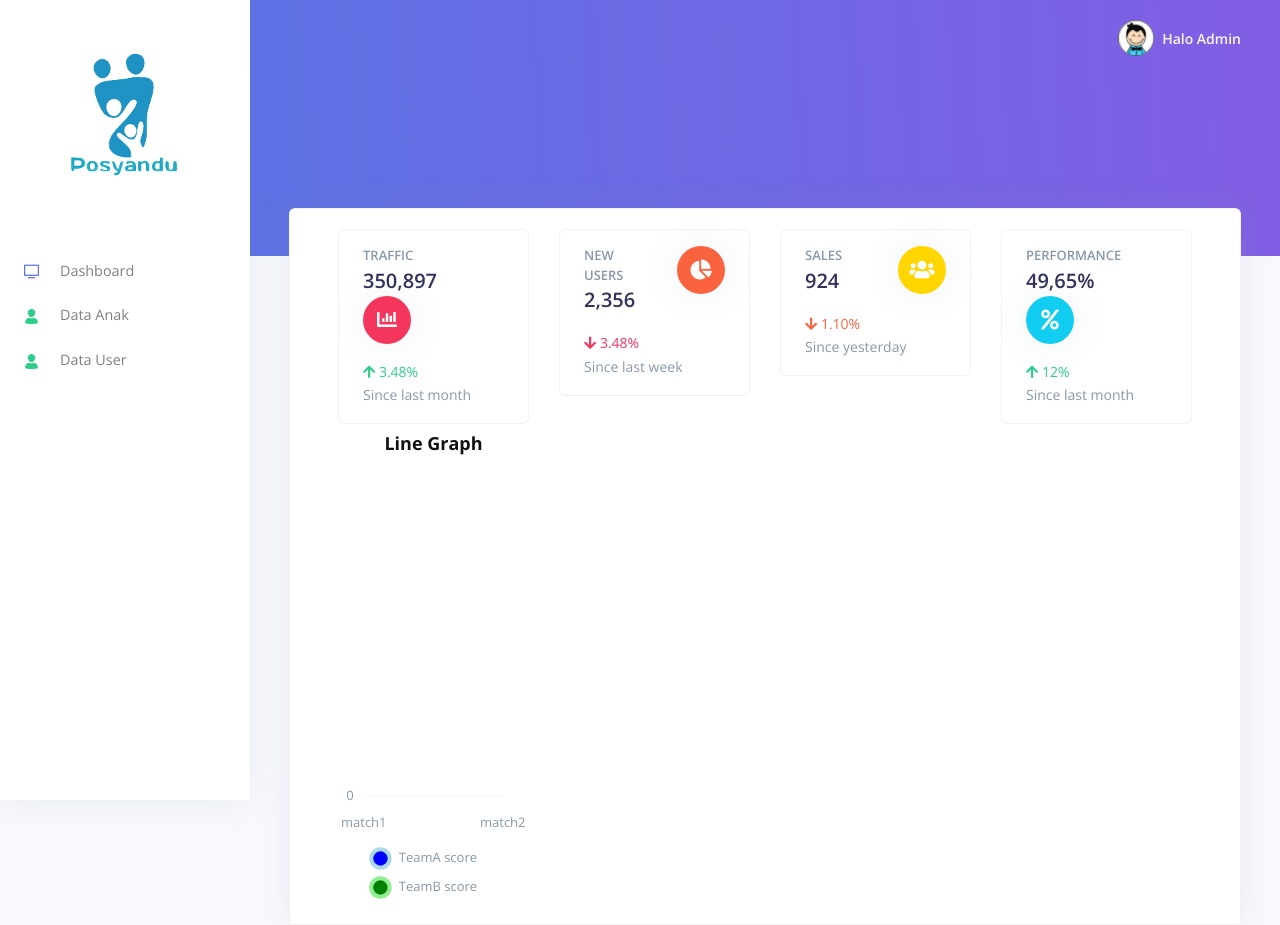
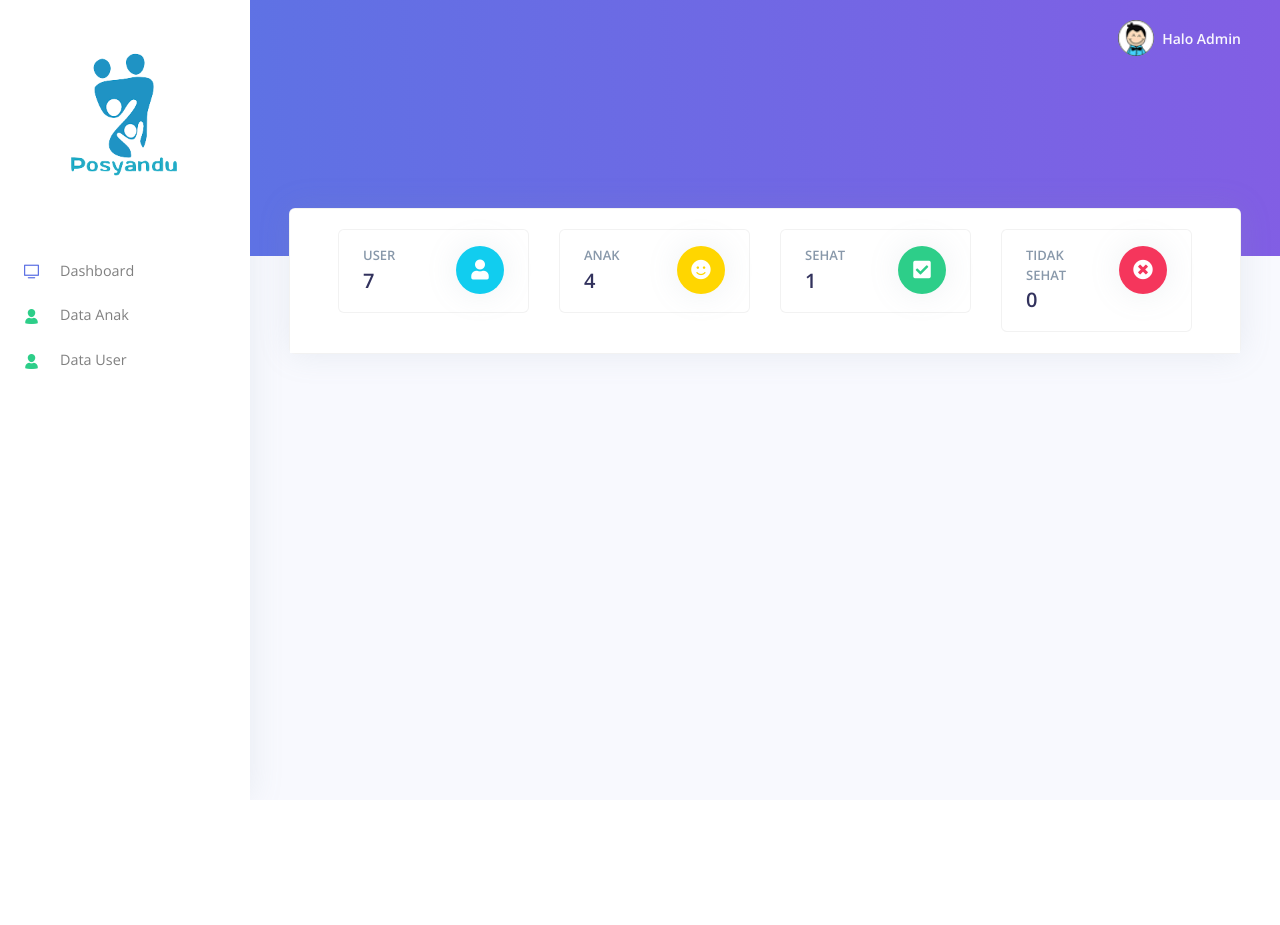
Before and after one commit to luthfidev/stunting, a PHP site: page /pages/dashboard.php in a window 1280 px wide. After the commit the page ends 795 px from the top, so only its background shows below. Run offline with PHP 8.4, Linux system fonts and the light colour scheme; a user stored in the database is signed in; data comes from the database, SQL or seed files in the repository; some libraries are stand-ins or nearby versions.

Commit message:
update 23

```diff
--- a/api/api_grafik.php
+++ b/api/api_grafik.php
@@ -1,19 +1,46 @@
 <?php
 	include "../config.php";
 
-	$query = mysqli_query($connect, "select tanggal, COUNT(*)as tot,
+/* 	$query = mysqli_query($connect, "select tanggal,
                                         COUNT(case when anak.keterangan='Gizi Baik' then 1 end) as baik,
                                         COUNT(case when anak.keterangan='Gizi Buruk' then 1 end) as buruk
                                         from anak  group by tanggal");
 
-	$json = array();
+				if(mysqli_num_rows($query) > 0 ){
+					$response = array();
+					$response["data"] = array();
+					while($x = mysqli_fetch_array($query)){
+						$h['tanggal'] = $x["tanggal"];
+						$h['baik'] = $x["baik"];
+						$h['buruk'] = $x["buruk"];
+						array_push($response["data"], $h);
+					}
+					echo json_encode($response);
+					}else {
+					$response["messages"]="tidak ada data";
+					echo json_encode($response);
+					}
+	mysqli_close($connect); */
 
-	while($row = mysqli_fetch_assoc($query)){
-		$json[] = $row;
-	}
+	$query = mysqli_query($connect, "select tanggal,
+	COUNT(case when anak.keterangan='Gizi Baik' then 1 end) as baik,
+	COUNT(case when anak.keterangan='Gizi Buruk' then 1 end) as buruk
+	from anak  group by tanggal");
+//loop through the returned data
+$data = array();
+foreach ($query as $row) {
+  $data[] = $row;
+}
 
-	echo json_encode($json);
+//free memory associated with result
+$query->close();
 
-	mysqli_close($connect);
+//close connection
+mysqli_close($connect);
+
+//now print the data
+print json_encode($data);
+
+
 
 ?>
--- a/assets/js/grafik_gizi.js
+++ b/assets/js/grafik_gizi.js
@@ -1,83 +1,56 @@
-$(document).ready(function() {
-
-	/**
-	 * call the data.php file to fetch the result from db table.
-	 */
+$(document).ready(function(){
 	$.ajax({
 		url : "http://localhost/stunting/api/api_grafik.php",
 		type : "GET",
 		success : function(data){
 			console.log(data);
 
-			var score = {
-                label : [],
-				giziA : [],
-				giziB : []
-			};
+			var tgl = [];
+			var baiks = [];
+			var buruks = [];
 
-			var len = data.length;
-
-			for (var i = 0; i < len; i++) {
-
-				if (data[i].keterangan == "baik") {
-					score.giziA.push(data[i].score);
-				}
-				else if (data[i].keterangan == "buruk") {
-					score.giziB.push(data[i].score);
-				}
+			for (var i in data) {
+				tgl.push(data[i].tanggal);
+				baiks.push(data[i].baik);
+				buruks.push(data[i].buruk);
 			}
 
-			//get canvas
-			var ctx = $("#chartcanvas");
-
-			var data = {
-				labels : ["match1", "match2"],
-				datasets : [
+			var chartdata = {
+				labels: tgl,
+				datasets: [
 					{
-						label : "TeamA score",
-						data : score.giziA,
-						backgroundColor : "blue",
-						borderColor : "lightblue",
-						fill : false,
-						lineTension : 0,
-						pointRadius : 5
+						label: "baik",
+						fill: false,
+						lineTension: 0.1,
+						backgroundColor: "rgba(59, 89, 152, 0.75)",
+						borderColor: "rgba(59, 89, 152, 1)",
+						pointHoverBackgroundColor: "rgba(59, 89, 152, 1)",
+						pointHoverBorderColor: "rgba(59, 89, 152, 1)",
+						data: baiks
 					},
 					{
-						label : "TeamB score",
-						data : score.giziB,
-						backgroundColor : "green",
-						borderColor : "lightgreen",
-						fill : false,
-						lineTension : 0,
-						pointRadius : 5
+						label: "buruk",
+						fill: false,
+						lineTension: 0.1,
+						backgroundColor: "rgba(59, 89, 152, 0.75)",
+						borderColor: "rgba(59, 89, 152, 1)",
+						pointHoverBackgroundColor: "rgba(59, 89, 152, 1)",
+						pointHoverBorderColor: "rgba(59, 89, 152, 1)",
+						data: buruks
 					}
 				]
 			};
 
-			var options = {
-				title : {
-					display : true,
-					position : "top",
-					text : "Line Graph",
-					fontSize : 18,
-					fontColor : "#111"
-				},
-				legend : {
-					display : true,
-					position : "bottom"
-				}
-			};
+			var ctx = $("#chartcanvas");
 
-			var chart = new Chart( ctx, {
-				type : "line",
-				data : data,
-				options : options
-			} );
+			var LineGraph = new Chart(ctx, {
+				type: 'line',
+				data: chartdata
+			});
 
 		},
-		error : function(data) {
-			console.log(data);
+		error : function(data){
+
 		}
 	});
-
 });
--- a/pages/anak_detail.php
+++ b/pages/anak_detail.php
@@ -102,11 +102,11 @@
                           <td><?php echo $data['keterangan']; ?></td>
                           <?php if ($data['keterangan']=="Gizi Baik") {?>
                             <td class="text-center">
-                            <a class="btn btn-success" title="Sehat" href="#"><i class="fa fa-check"></i></a>
+                            <a class="btn btn-success" data-toggle="tooltip" data-placement="right" title="Sehat" href="#"><i class="fa fa-check"></i></a>
                           </td>
                           <?php }else{ ?>
                             <td class="text-center">
-                            <a class="btn btn-warning" title="Tidak Sehat" href="#"><i class="fa fa-times"></i></a>
+                            <a class="btn btn-warning" data-toggle="tooltip" data-placement="right" title="Tidak Sehat" href="#"><i class="fa fa-times"></i></a>
                           </td>
                           <?php } ?>
                           <td>
--- a/pages/dashboard.php
+++ b/pages/dashboard.php
@@ -1,13 +1,7 @@
 <?php
   session_start();
   include '../config.php';
-    function rupiah($angka){
 
-
-  $hasil_rupiah = "Rp " . number_format($angka,2,',','.');
-  return $hasil_rupiah;
-
-  }
   if (isset($_SESSION['username'])) {
   $username = $_SESSION['username'];
   $isLoggedIn = $_SESSION['isLoggedIn'];
@@ -16,7 +10,19 @@
   else {
     header('location:../index.php?pesan=belum_login');
   }
-?><html>
+  $query = mysqli_query($connect, "select tanggal,
+	COUNT(case when anak.keterangan='Gizi Baik' then 1 end) as baik,
+	COUNT(case when anak.keterangan='Gizi Buruk' then 1 end) as buruk
+	from anak  group by tanggal");
+  $chart_data = '';
+  while($row = mysqli_fetch_array($query))
+  {
+    $chart_data .= "{ tanggal: '".$row["tanggal"]."', baik: ".$row["baik"].", buruk: ".$row["buruk"]."}, ";
+  }
+  $chart_data = substr($chart_data, 0, -2);
+
+?>
+<html>
 
 <head>
   <meta charset="utf-8">
@@ -34,6 +40,7 @@
   <!-- Argon CSS -->
   <link type="text/css" href="../assets/css/argon.css?v=1.0.0" rel="stylesheet">
   <link rel="stylesheet" type="text/css" href="../assets/DataTables/datatables.min.css"/>
+  <link rel="stylesheet" href="https://cdnjs.cloudflare.com/ajax/libs/morris.js/0.5.1/morris.css">
 </head>
 
 
@@ -69,19 +76,22 @@
                           <div class="card-body">
                             <div class="row">
                               <div class="col">
-                                <h5 class="card-title text-uppercase text-muted mb-0">Traffic</h5>
-                                <span class="h2 font-weight-bold mb-0">350,897</span>
+                                <h5 class="card-title text-uppercase text-muted mb-0">User</h5>
+                                <span class="h2 font-weight-bold mb-0">
+                                <?php
+                                $result=mysqli_query($connect, "SELECT count(*) as ttluser from admin");
+                                $data=mysqli_fetch_assoc($result);
+                                echo $data['ttluser'];
+                                ?>
+                                </span>
                               </div>
                               <div class="col-auto">
-                                <div class="icon icon-shape bg-danger text-white rounded-circle shadow">
-                                  <i class="fas fa-chart-bar"></i>
+                                <div class="icon icon-shape bg-info text-white rounded-circle shadow">
+                                  <i class="fas fa-user"></i>
                                 </div>
                               </div>
                             </div>
-                            <p class="mt-3 mb-0 text-muted text-sm">
-                              <span class="text-success mr-2"><i class="fa fa-arrow-up"></i> 3.48%</span>
-                              <span class="text-nowrap">Since last month</span>
-                            </p>
+
                           </div>
                         </div>
                       </div>
@@ -90,19 +100,22 @@
                           <div class="card-body">
                             <div class="row">
                               <div class="col">
-                                <h5 class="card-title text-uppercase text-muted mb-0">New users</h5>
-                                <span class="h2 font-weight-bold mb-0">2,356</span>
+                                <h5 class="card-title text-uppercase text-muted mb-0">Anak</h5>
+                                <span class="h2 font-weight-bold mb-0">
+                                <?php
+                                $result=mysqli_query($connect, "SELECT count(*) as ttlanak from anak");
+                                $data=mysqli_fetch_assoc($result);
+                                echo $data['ttlanak'];
+                                ?>
+                                </span>
                               </div>
                               <div class="col-auto">
-                                <div class="icon icon-shape bg-warning text-white rounded-circle shadow">
-                                  <i class="fas fa-chart-pie"></i>
+                                <div class="icon icon-shape bg-yellow text-white rounded-circle shadow">
+                                <i class="fas fa-smile"></i>
                                 </div>
                               </div>
                             </div>
-                            <p class="mt-3 mb-0 text-muted text-sm">
-                              <span class="text-danger mr-2"><i class="fas fa-arrow-down"></i> 3.48%</span>
-                              <span class="text-nowrap">Since last week</span>
-                            </p>
+
                           </div>
                         </div>
                       </div>
@@ -111,19 +124,22 @@
                           <div class="card-body">
                             <div class="row">
                               <div class="col">
-                                <h5 class="card-title text-uppercase text-muted mb-0">Sales</h5>
-                                <span class="h2 font-weight-bold mb-0">924</span>
+                                <h5 class="card-title text-uppercase text-muted mb-0">Sehat</h5>
+                                <span class="h2 font-weight-bold mb-0">
+                                <?php
+                                $result=mysqli_query($connect, "SELECT count(*) as sehat from anak where keterangan = 'Gizi Baik' ");
+                                $data=mysqli_fetch_assoc($result);
+                                echo $data['sehat'];
+                                ?>
+                                </span>
                               </div>
                               <div class="col-auto">
-                                <div class="icon icon-shape bg-yellow text-white rounded-circle shadow">
-                                  <i class="fas fa-users"></i>
+                                <div class="icon icon-shape bg-green text-white rounded-circle shadow">
+                                <i class="fas fa-check-square"></i>
                                 </div>
                               </div>
                             </div>
-                            <p class="mt-3 mb-0 text-muted text-sm">
-                              <span class="text-warning mr-2"><i class="fas fa-arrow-down"></i> 1.10%</span>
-                              <span class="text-nowrap">Since yesterday</span>
-                            </p>
+
                           </div>
                         </div>
                       </div>
@@ -132,24 +148,28 @@
                           <div class="card-body">
                             <div class="row">
                               <div class="col">
-                                <h5 class="card-title text-uppercase text-muted mb-0">Performance</h5>
-                                <span class="h2 font-weight-bold mb-0">49,65%</span>
+                                <h5 class="card-title text-uppercase text-muted mb-0">Tidak Sehat</h5>
+                                <span class="h2 font-weight-bold mb-0">
+                                <?php
+                                $result=mysqli_query($connect, "SELECT count(*) as tsehat from anak where keterangan = 'Gizi Buruk' ");
+                                $data=mysqli_fetch_assoc($result);
+                                echo $data['tsehat'];
+                                ?>
+                                </span>
                               </div>
                               <div class="col-auto">
-                                <div class="icon icon-shape bg-info text-white rounded-circle shadow">
-                                  <i class="fas fa-percent"></i>
+                                <div class="icon icon-shape bg-red text-white rounded-circle shadow">
+                                <i class="fas fa-times-circle"></i>
                                 </div>
                               </div>
                             </div>
-                            <p class="mt-3 mb-0 text-muted text-sm">
-                              <span class="text-success mr-2"><i class="fas fa-arrow-up"></i> 12%</span>
-                              <span class="text-nowrap">Since last month</span>
-                            </p>
                           </div>
                         </div>
                       </div>
-                      <div class="col-xl-3 col-lg-12">
-                      <canvas width="720" height="480" id="chartcanvas"></canvas>
+                      <div class="col-xl-12 col-lg-12">
+                      <div id="chart"></div>
+
+
                       </div>
                     </div>
 
@@ -175,7 +195,46 @@
   <!-- Argon JS -->
   <script src="../assets/js/argon.js?v=1.0.0"></script>
   <script type="text/javascript" src="../assets/DataTables/datatables.min.js"></script>
-  <script src="../assets/js/grafik_gizi.js"></script>
+
+ <script src="https://ajax.googleapis.com/ajax/libs/jquery/1.9.0/jquery.min.js"></script>
+<script src="https://cdnjs.cloudflare.com/ajax/libs/raphael/2.1.0/raphael-min.js"></script>
+<script src="https://cdnjs.cloudflare.com/ajax/libs/morris.js/0.5.1/morris.min.js"></script>
+ <!-- <script src="../assets/js/grafik_gizi.js"></script>   -->
+
+<script>
+/* new Morris.Line({
+  // ID of the element in which to draw the chart.
+  element: 'chart',
+  // Chart data records -- each entry in this array corresponds to a point on
+  // the chart.
+  data: [<?php echo $chart_data; ?> ],
+  // The name of the data record attribute that contains x-values.
+  xkey: 'tanggal',
+  // A list of names of data record attributes that contain y-values.
+  ykeys: ['baik','buruk'],
+  // Labels for the ykeys -- will be displayed when you hover over the
+  // chart.
+  labels: ['baik','buruk']
+}); */
+
+new Morris.Line({
+  // ID of the element in which to draw the chart.
+  element: 'chart',
+  // Chart data records -- each entry in this array corresponds to a point on
+  // the chart.
+  data: [<?php echo $chart_data; ?>  ],
+  // The name of the data record attribute that contains x-values.
+  xkey: 'tanggal',
+  parseTime: false,
+  // A list of names of data record attributes that contain y-values.
+  ykeys: ['baik','buruk'],
+  // Labels for the ykeys -- will be displayed when you hover over the
+  // chart.
+  labels: ['Baik','buruk'],
+  lineColors: ['#373651','#E65A26']
+});
+</script>
+
 </body>
 
 </html>
--- a/proses_login.php
+++ b/proses_login.php
@@ -25,7 +25,7 @@ if(!empty($_POST)){
             $_SESSION['iduser']=$iden;
             $_SESSION['username']=$username;
             $_SESSION['password']=$password;
-            header('Location: pages/index.php');
+            header('Location: pages/dashboard.php');
         }else{
             echo "username atau password salah";
             header('Location: index.php?pesan=gagal');
```
Also changed, not shown: pages/user.php (+10 -2 lines).
